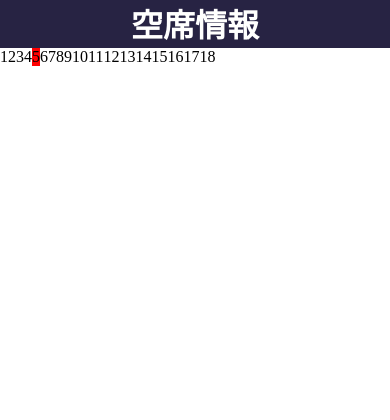
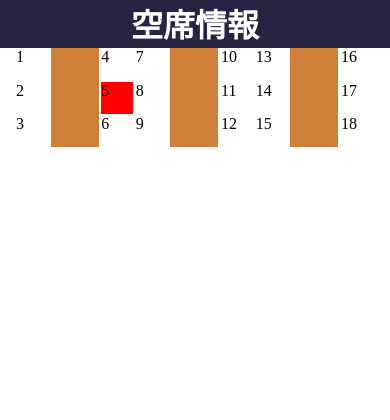
Before and after one commit to ibakosen-PBL2021/Akiwa-girl, a Django app: page /seat/ in a window 390 px wide. Shown: the top 420 px of the page. Run offline with Django 4.2, Linux system fonts and the light colour scheme; data comes from the database, SQL or seed files in the repository; both versions use the stored data as it was after the commit.

Commit message:
add css grid

```diff
--- a/akiwagirl/seat/static/seat/style.css
+++ b/akiwagirl/seat/static/seat/style.css
@@ -13,12 +13,109 @@
       text-align: center;
     }
     .seats {
-      display: flex;
+      display: grid;
+      gap: 0.1rem;
+      grid-auto-flow: column;
+      margin: 3rem 1rem;
     }
-    #seat_unocc {
+    .table1 {
+      background-color: rgb(206, 128, 56);
+      grid-column: 2/3;
+      grid-row: 1/4;
+      width: 3rem;
+    }
+    .table2 {
+      background-color: rgb(206, 128, 56);
+      grid-column: 5/6;
+      grid-row: 1/4;
+      width: 3rem;
+    }
+    .table3 {
+      background-color: rgb(206, 128, 56);
+      grid-column: 8/9;
+      grid-row: 1/4;
+      width: 3rem;
+    }
+    #\0031 {
+      grid-column: 1/2;
+      grid-row: 1/2;
+    }
+    #\0032 {
+      grid-column: 1/2;
+      grid-row: 2/3;
+    }
+    #\0033 {
+      grid-column: 1/2;
+      grid-row: 3/4;
+    }
+    #\0034 {
+      grid-column: 3/4;
+      grid-row: 1/2;
+    }
+    #\0035 {
+      grid-column: 3/4;
+      grid-row: 2/3;
+    }
+    #\0036 {
+      grid-column: 3/4;
+      grid-row: 3/4;
+    }
+    #\0037 {
+      grid-column: 4/5;
+      grid-row: 1/2;
+    }
+    #\0038 {
+      grid-column: 4/5;
+      grid-row: 2/3;
+    }
+    #\0039 {
+      grid-column: 4/5;
+      grid-row: 3/4;
+    }
+    #\0040 {
+      grid-column: 6/7;
+      grid-row: 1/2;
+    }
+    #\0041 {
+      grid-column: 6/7;
+      grid-row: 2/3;
+    }
+    #\0042 {
+      grid-column: 6/7;
+      grid-row: 3/4;
+    }
+    #\0043 {
+      grid-column: 7/8;
+      grid-row: 1/2;
+    }
+    #\0044 {
+      grid-column: 7/8;
+      grid-row: 2/3;
+    }
+    #\0045 {
+      grid-column: 7/8;
+      grid-row: 3/4;
+    }
+    #\0046 {
+      grid-column: 9/10;
+      grid-row: 1/2;
+    }
+    #\0047 {
+      grid-column: 9/10;
+      grid-row: 2/3;
+    }
+    #\0048 {
+      grid-column: 9/10;
+      grid-row: 3/4;
+    }
+    .False {
+      width: 2rem;
+      height: 2rem;
       background-color: balck;
     }
-    #seat_occ {
+    .True {
+      width: 2rem;
+      height: 2rem;
       background-color: red;
     }
 
--- a/akiwagirl/seat/templates/seat/index.html
+++ b/akiwagirl/seat/templates/seat/index.html
@@ -13,10 +13,13 @@
     </header>
     <div class="seats">
       {% for occ in occupancy %}
-        {% if occ.occupancy == True %}
-          <div id="seat_occ">{{ occ.id }}</div>
-        {% else %}
-          <div id="seat_unocc">{{ occ.id }}</div>
+        <div class={{occ.occupancy}} id={{occ.id}}>{{ occ.id }}</div>
+        {% if occ.id == 3 %}
+          <div class="table1"></div>
+        {% elif occ.id == 9 %}
+          <div class="table2"></div>
+        {% elif occ.id == 15 %}
+          <div class="table3"></div>
         {% endif %}
       {% endfor %}
     </div>
```
Also changed, not shown: akiwagirl/db.sqlite3.
